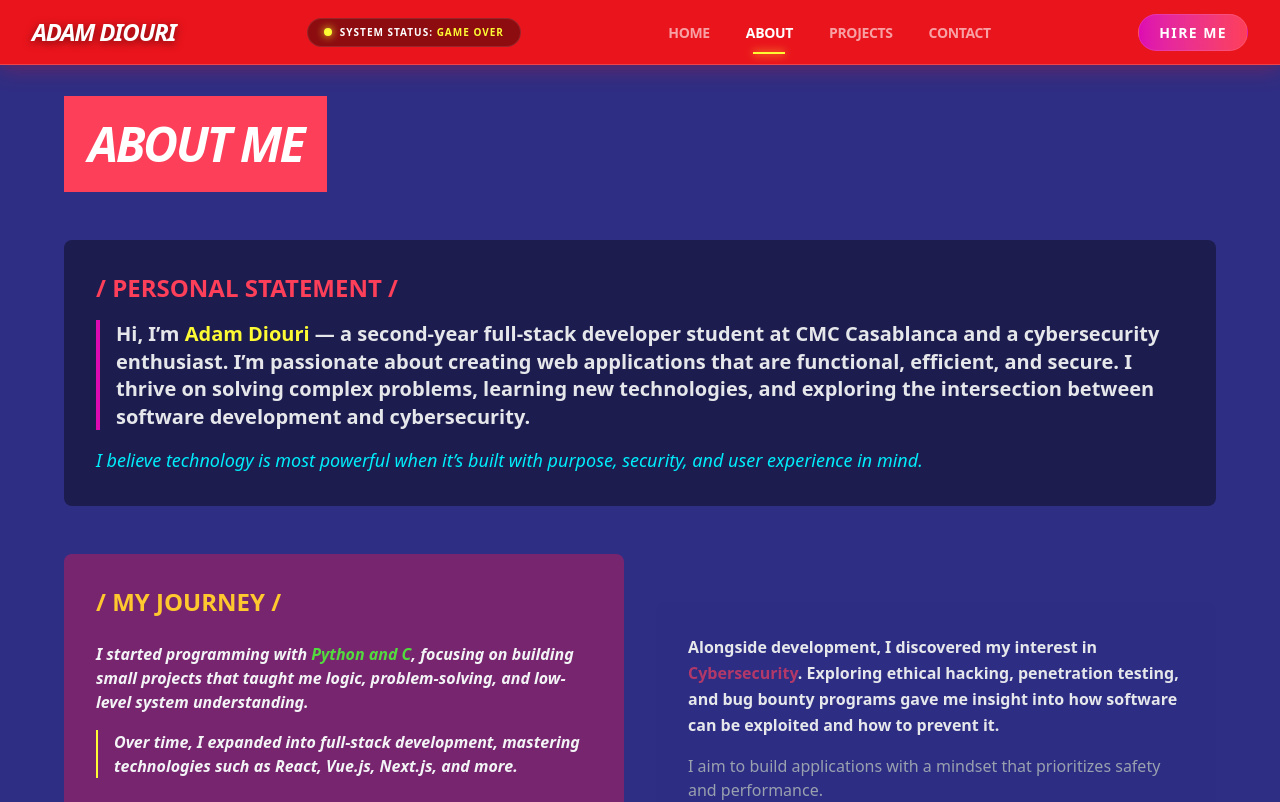
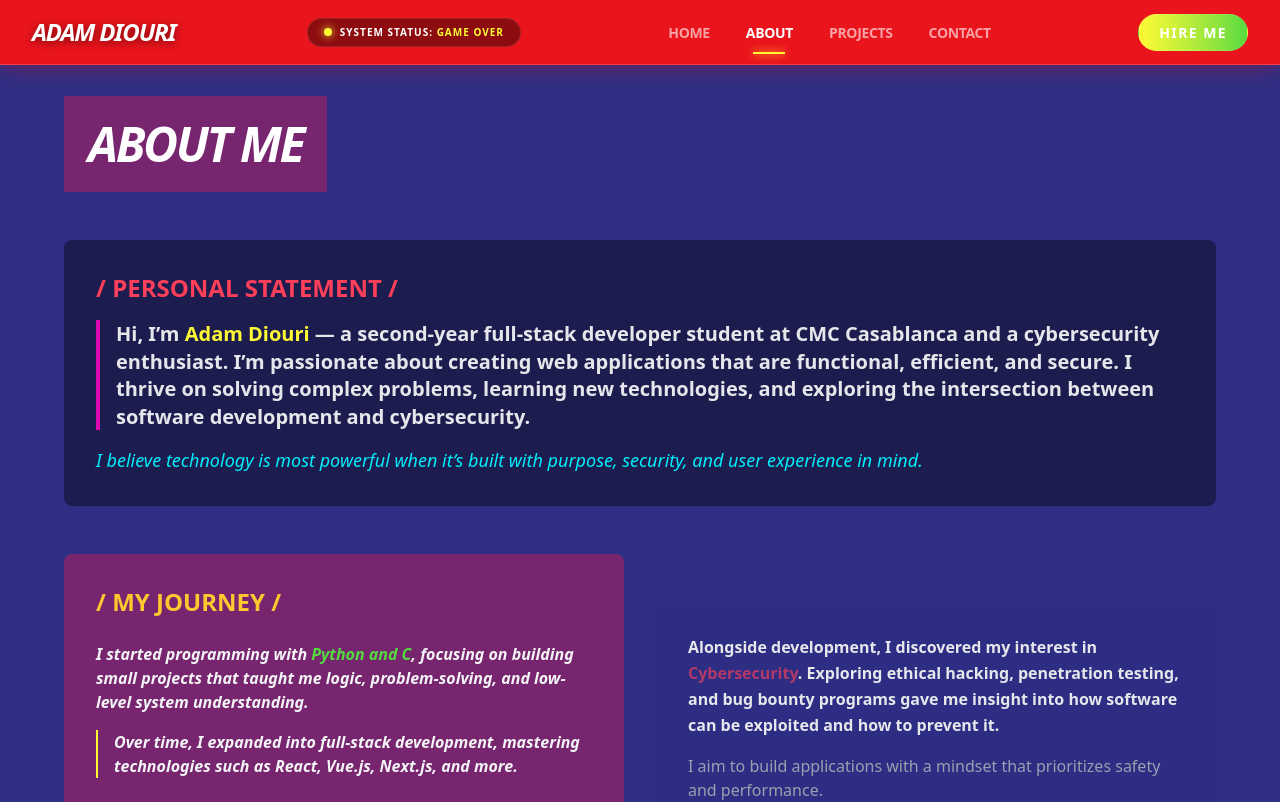
Before and after one commit to diouri11/tetris_Porfolio-, a React (Vite) app: page /about in a window 1280 px wide. Shown: the top 802 px of the page. Built offline with nearby package versions, Linux system fonts and the light colour scheme.

Commit message:
fixing some bugs

```diff
--- a/src/companat/Navbar.jsx
+++ b/src/companat/Navbar.jsx
@@ -60,7 +60,7 @@ export default function Navbar() {
                     <div className="hidden md:block">
                         <Link
                             to="/contact"
-                            className="px-5 py-2 bg-gradient-to-r from-brand-purple to-brand-salmon text-white text-sm font-bold uppercase tracking-widest rounded-full hover:scale-105 hover:shadow-lg hover:shadow-brand-purple/40 transition-all duration-300 border border-white/10"
+                            className="px-5 py-2 bg-gradient-to-r from-brand-yellow  to-brand-green  text-white text-sm font-bold uppercase tracking-widest rounded-full hover:scale-105 hover:shadow-lg hover:shadow-brand-purple/40 transition-all duration-300 border border-white/10"
                         >
                             Hire Me
                         </Link>
--- a/src/pages/About.jsx
+++ b/src/pages/About.jsx
@@ -4,7 +4,7 @@ export default function About() {
             <div className="max-w-6xl mx-auto space-y-12">
 
                 {/* Heading Block */}
-                <div className="bg-brand-salmon p-6 tetris-block-shadow tetris-border w-fit">
+                <div className="bg-brand-dark-purple p-6 tetris-block-shadow tetris-border w-fit">
                     <h1 className="text-4xl lg:text-5xl font-black uppercase tracking-tighter italic">
                         About Me
                     </h1>
```
